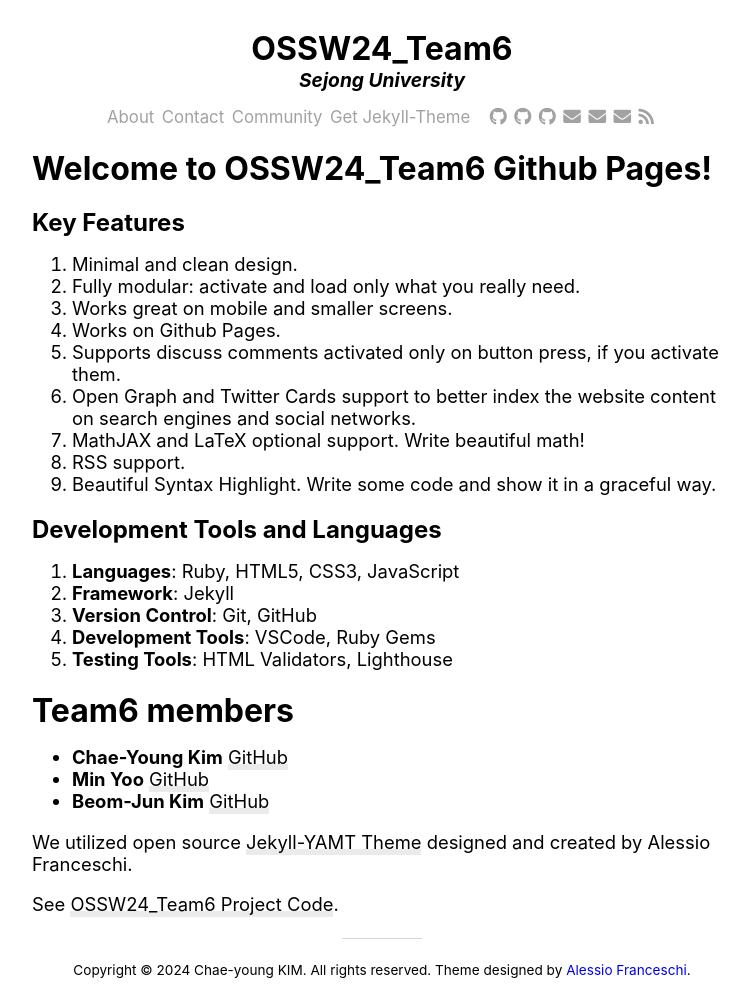
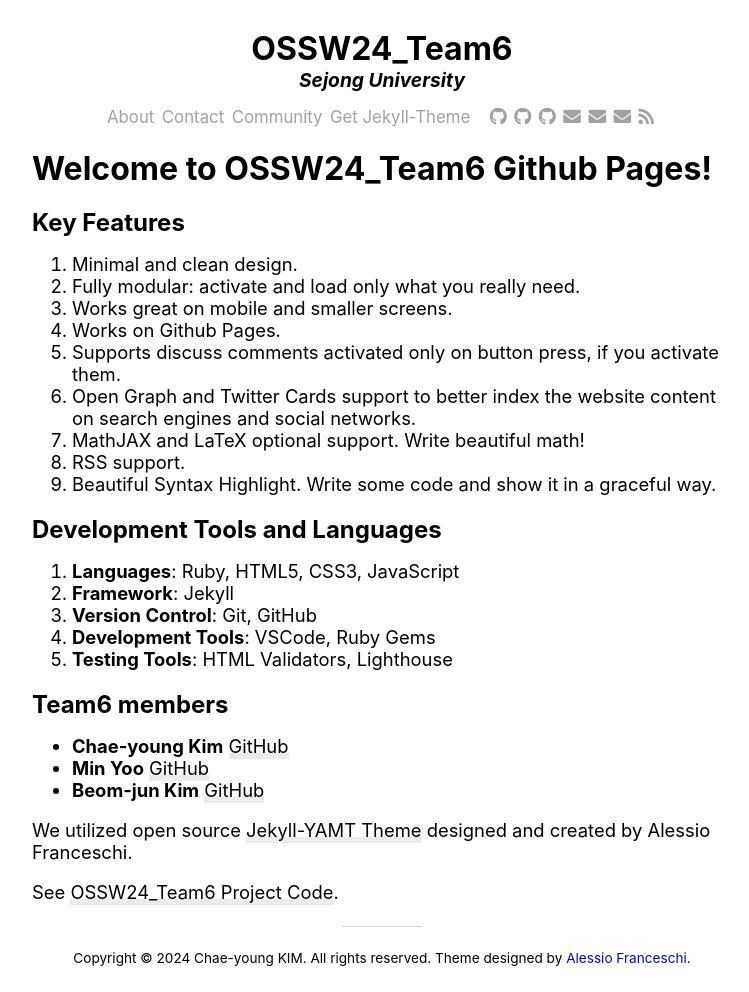
Before and after one commit to yoooousir/OSSW24_Team6, a Jekyll site: the page built from about.md, in a window 1280 px wide. Shown: the whole page, without its empty margins (258-1007 px from the left). Built offline with Jekyll 4.4.1, drawn with Linux system fonts in a browser that asks for light colours; nearby versions of some CDN libraries.

```diff
--- a/about.md
+++ b/about.md
@@ -23,11 +23,10 @@ title: About
 4. **Development Tools**: VSCode, Ruby Gems
 5. **Testing Tools**: HTML Validators, Lighthouse
 
-
-# Team6 members
-- **Chae-Young Kim** [GitHub](https://github.com/yoooousir)
+## Team6 members
+- **Chae-young Kim** [GitHub](https://github.com/yoooousir)
 - **Min Yoo** [GitHub](https://github.com/tracer12)
-- **Beom-Jun Kim** [GitHub](https://github.com/tigerjun5199)
+- **Beom-jun Kim** [GitHub](https://github.com/tigerjun5199)
 
 
 We utilized open source [Jekyll-YAMT Theme](https://github.com/PandaSekh/Jekyll-YAMT) designed and created by Alessio Franceschi.
```
